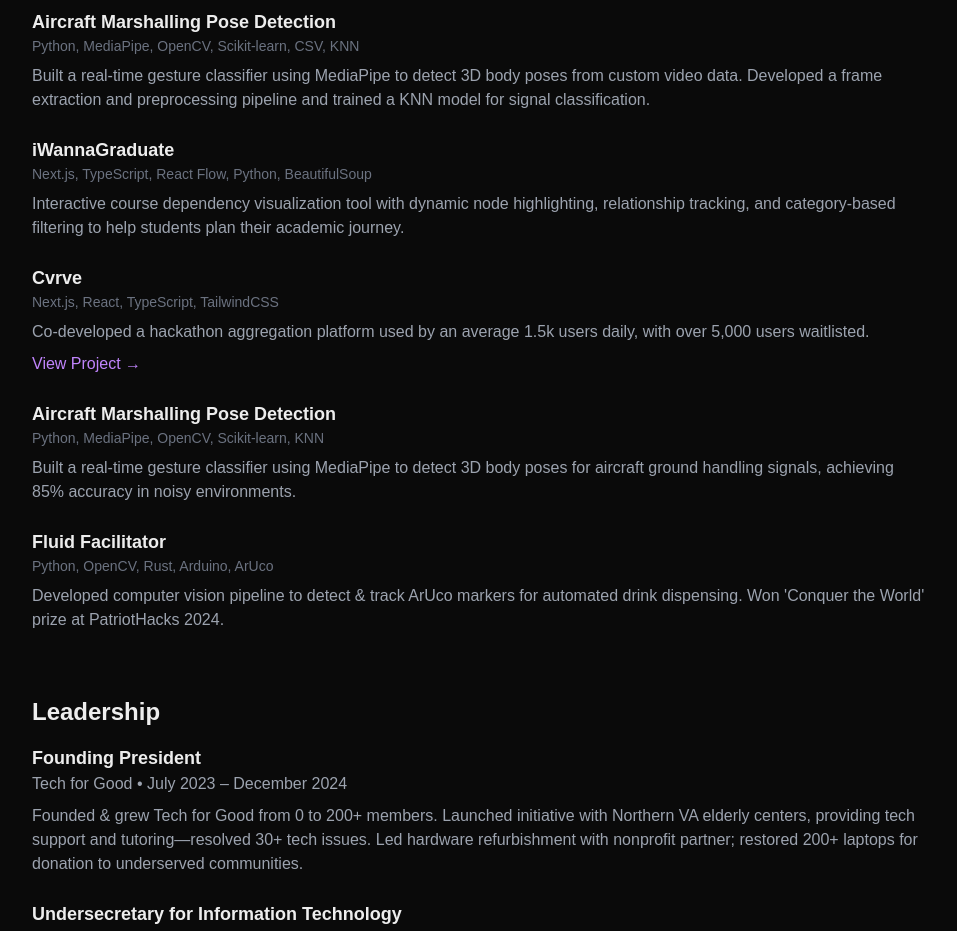
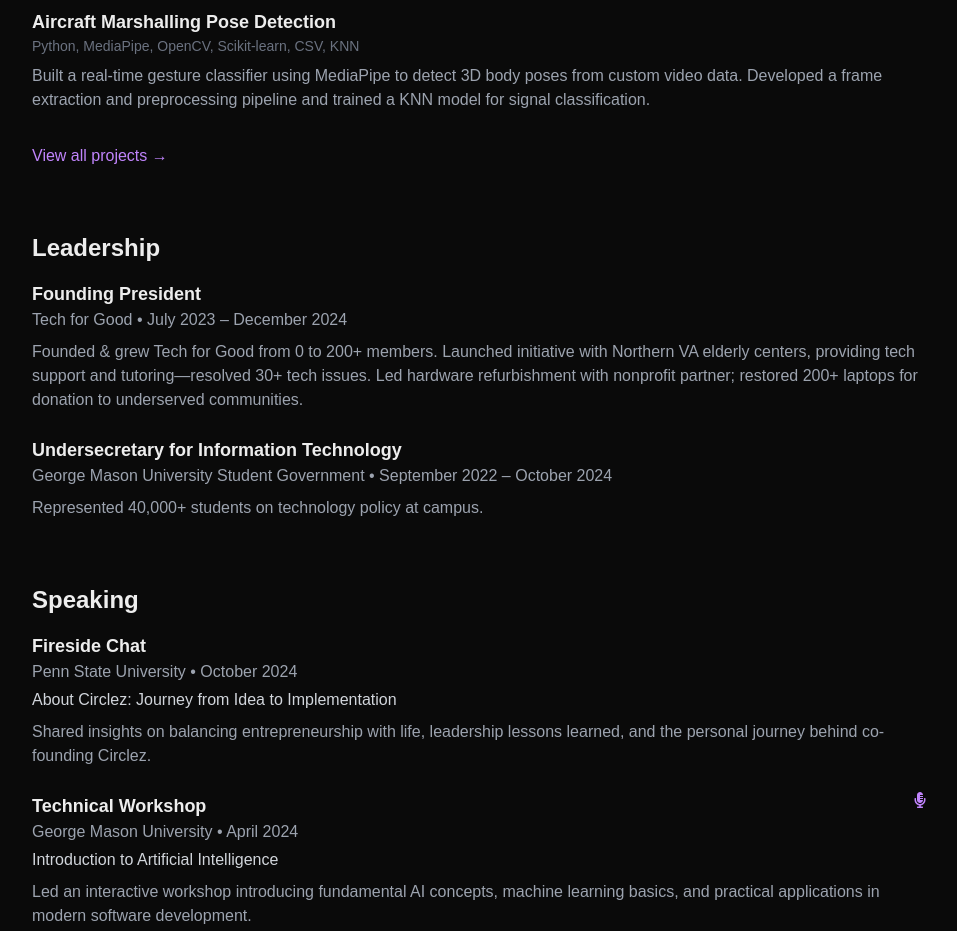
Before and after one commit to amahjoor/arman-web, a Next.js app: page /about in a window 1280 px wide. Shown: the part 2200-3131 px from the top of the page, without its empty margins (160-1117 px from the left). Built offline with nearby package versions, Linux system fonts and the light colour scheme.

Commit message:
update: move projects from about to projects pg

```diff
--- a/src/app/about/page.tsx
+++ b/src/app/about/page.tsx
@@ -141,27 +141,14 @@ export default function About() {
                 tech="Python, MediaPipe, OpenCV, Scikit-learn, CSV, KNN"
                 description="Built a real-time gesture classifier using MediaPipe to detect 3D body poses from custom video data. Developed a frame extraction and preprocessing pipeline and trained a KNN model for signal classification."
               />
-              <ProjectItem
-                title="iWannaGraduate"
-                tech="Next.js, TypeScript, React Flow, Python, BeautifulSoup"
-                description="Interactive course dependency visualization tool with dynamic node highlighting, relationship tracking, and category-based filtering to help students plan their academic journey."
-              />
-              <ProjectItem
-                title="Cvrve"
-                tech="Next.js, React, TypeScript, TailwindCSS"
-                description="Co-developed a hackathon aggregation platform used by an average 1.5k users daily, with over 5,000 users waitlisted."
-                link="https://www.cvrve.me"
-              />
-              <ProjectItem
-                title="Aircraft Marshalling Pose Detection"
-                tech="Python, MediaPipe, OpenCV, Scikit-learn, KNN"
-                description="Built a real-time gesture classifier using MediaPipe to detect 3D body poses for aircraft ground handling signals, achieving 85% accuracy in noisy environments."
-              />
-              <ProjectItem
-                title="Fluid Facilitator"
-                tech="Python, OpenCV, Rust, Arduino, ArUco"
-                description="Developed computer vision pipeline to detect & track ArUco markers for automated drink dispensing. Won 'Conquer the World' prize at PatriotHacks 2024."
-              />
+            </div>
+            <div className="mt-8">
+              <Link
+                href="/projects"
+                className="text-purple-400 hover:text-purple-300 inline-flex items-center"
+              >
+                View all projects →
+              </Link>
             </div>
           </section>
 
--- a/src/app/projects/page.tsx
+++ b/src/app/projects/page.tsx
@@ -27,6 +27,13 @@ const projects: Project[] = [
     date: "August 2024 - Present"
   },
   {
+    title: "TED Talk Speech Assistant",
+    description: "Building a full-stack speech-writing assistant in collaboration with TEDx Wilmington, fine-tuning an LLM on TEDx frameworks like the 65-25-10 rule and Pledge–Turn–Prestige.",
+    tech: ["Next.js", "TypeScript", "React", "TailwindCSS", "Firebase", "LLMs"],
+    status: "In Development",
+    date: "December 2024 - Present"
+  },
+  {
     title: "Cvrve",
     description: "A full-stack hackathon and job aggregation platform. currently has 400,000+ users.",
     tech: ["Next.js", "React", "TypeScript", "Tailwind", "Vercel"],
@@ -35,9 +42,23 @@ const projects: Project[] = [
     date: "August 2024 - Present"
   },
   {
+    title: "iWannaGraduate",
+    description: "Interactive course dependency visualization tool with dynamic node highlighting, relationship tracking, and category-based filtering to help students plan their academic journey.",
+    tech: ["Next.js", "TypeScript", "React Flow", "Python", "BeautifulSoup"],
+    date: "March 2025",
+    status: "Completed"
+  },
+  {
+    title: "Aircraft Marshalling Pose Detection",
+    description: "Built a real-time gesture classifier using MediaPipe to detect 3D body poses from custom video data. Developed a frame extraction and preprocessing pipeline and trained a KNN model for signal classification.",
+    tech: ["Python", "MediaPipe", "OpenCV", "Scikit-learn", "CSV", "KNN"],
+    date: "April 2025",
+    status: "Completed"
+  },
+  {
     title: "Fluid Facilitator",
     description: "Built a two-axis robot with computer vision pipeline that identifies and tracks Aruco markers for automated drink delivery. Won award at PatriotHacks 2024.",
-    tech: ["Python", "OpenCV", "Arduino", "Computer Vision"],
+    tech: ["Python", "OpenCV", "Arduino", "Computer Vision", "Rust", "ArUco"],
     link: "https://devpost.com/software/fluid-flicker",
     status: "Completed",
     date: "October 2024"
```
